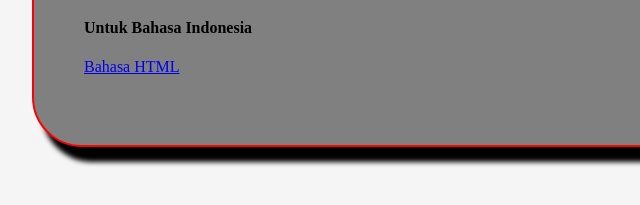
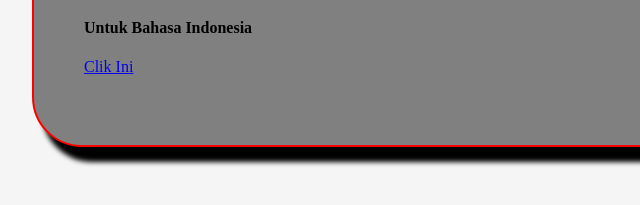
Before and after one commit to wardhana17/Second-Repository, a plain HTML site: page index.html in a window 1280 px wide. Shown: the part 575-780 px from the top of the page, 256-896 px from the left. Drawn offline with Linux system fonts and the light colour scheme.

Commit message:
Update index.html

```diff
--- a/index.html
+++ b/index.html
@@ -25,7 +25,7 @@
                 <p id="progress"></p>
 
                 <h4>Untuk Bahasa Indonesia</h4>
-                <a href="Bahasa.html">Bahasa HTML</a>
+                <a href="Bahasa.html">Clik Ini</a>
             </footer>
         </div>
     </div>
```
